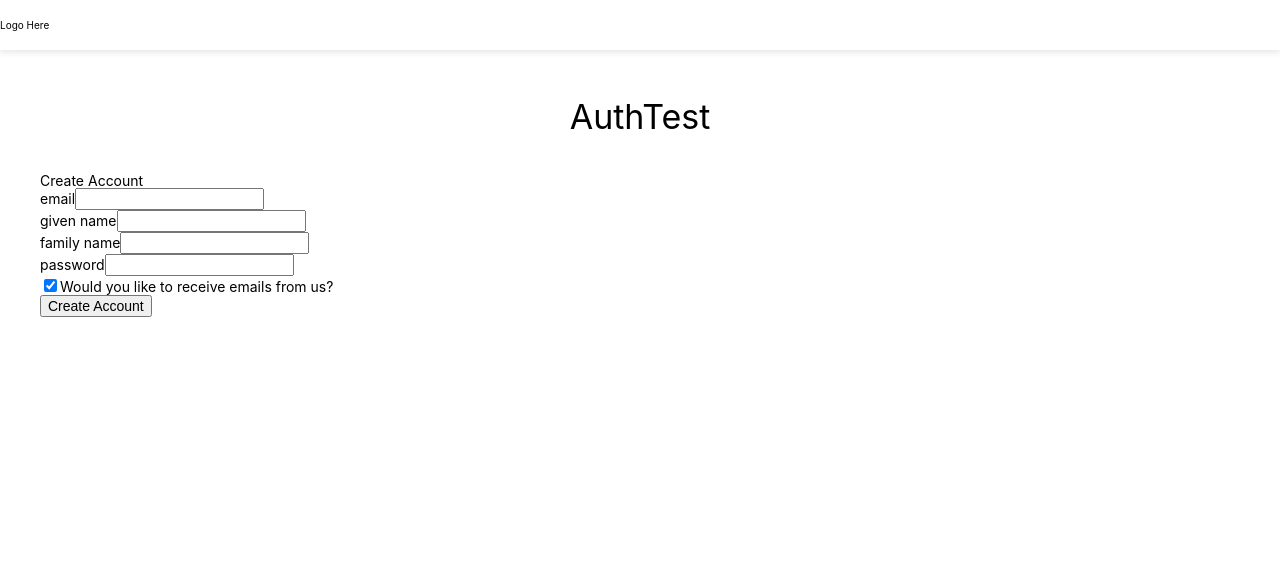
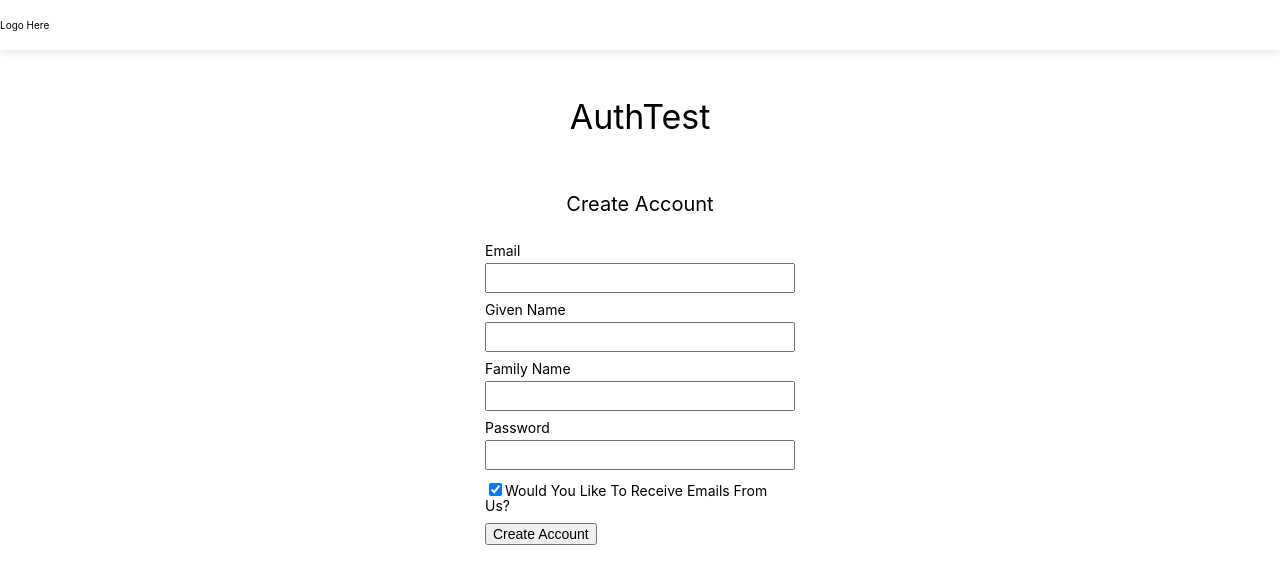
Before and after one commit to GazzaMacD/next-shopify-test-1, a Next.js app: page /auth-testing in a window 1280 px wide. Shown: the top 584 px of the page. Built offline with nearby package versions, Linux system fonts and the light colour scheme.

Commit message:
Basic styling for auth form

```diff
--- a/pages/auth-testing.tsx
+++ b/pages/auth-testing.tsx
@@ -76,14 +76,14 @@ function CreateCustomerForm() {
   }
 
   return (
-    <div>
+    <div className={styles.AuthForm}>
       <h2>Create Account</h2>
       <form noValidate onSubmit={handleSubmit}>
-        <div>
+        <div className={styles.AuthForm__text}>
           <label htmlFor="email">email</label>
           <input type="email" id="email" name="email" onChange={handleChange} />
         </div>
-        <div>
+        <div className={styles.AuthForm__text}>
           <label htmlFor="firstName">given name</label>
           <input
             type="text"
@@ -92,7 +92,7 @@ function CreateCustomerForm() {
             onChange={handleChange}
           />
         </div>
-        <div>
+        <div className={styles.AuthForm__text}>
           <label htmlFor="lastName">family name</label>
           <input
             type="text"
@@ -101,7 +101,7 @@ function CreateCustomerForm() {
             onChange={handleChange}
           />
         </div>
-        <div>
+        <div className={styles.AuthForm__text}>
           <label htmlFor="password">password</label>
           <input
             type="password"
@@ -110,7 +110,7 @@ function CreateCustomerForm() {
             onChange={handleChange}
           />
         </div>
-        <div>
+        <div className={styles.AuthForm__row}>
           <input
             type="checkbox"
             id="acceptsMarketing"
--- a/styles/page-styles/Authtesting.module.scss
+++ b/styles/page-styles/Authtesting.module.scss
@@ -0,0 +1,28 @@
+.AuthForm {
+  margin: 0 auto;
+  max-width: 350px;
+  padding: 20px;
+  h2 {
+    text-align: center;
+    margin-bottom: 30px;
+    font-size: 2rem;
+  }
+  div {
+    margin-bottom: 10px;
+  }
+  &__text {
+    display: flex;
+    flex-direction: column;
+    input {
+      padding: 5px;
+    }
+  }
+  &__check {
+    display: flex;
+    flex-direction: row;
+  }
+  label {
+    text-transform: capitalize;
+    margin-bottom: 5px;
+  }
+}
```
